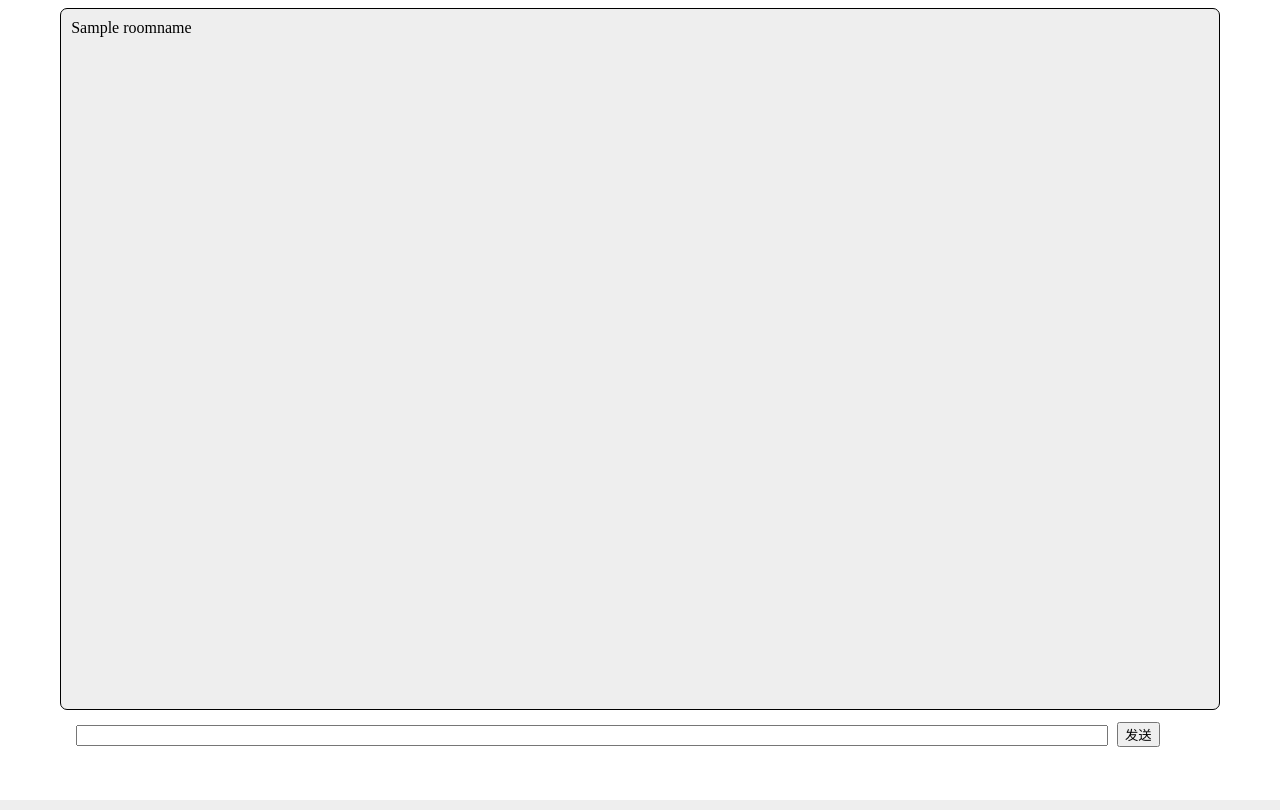
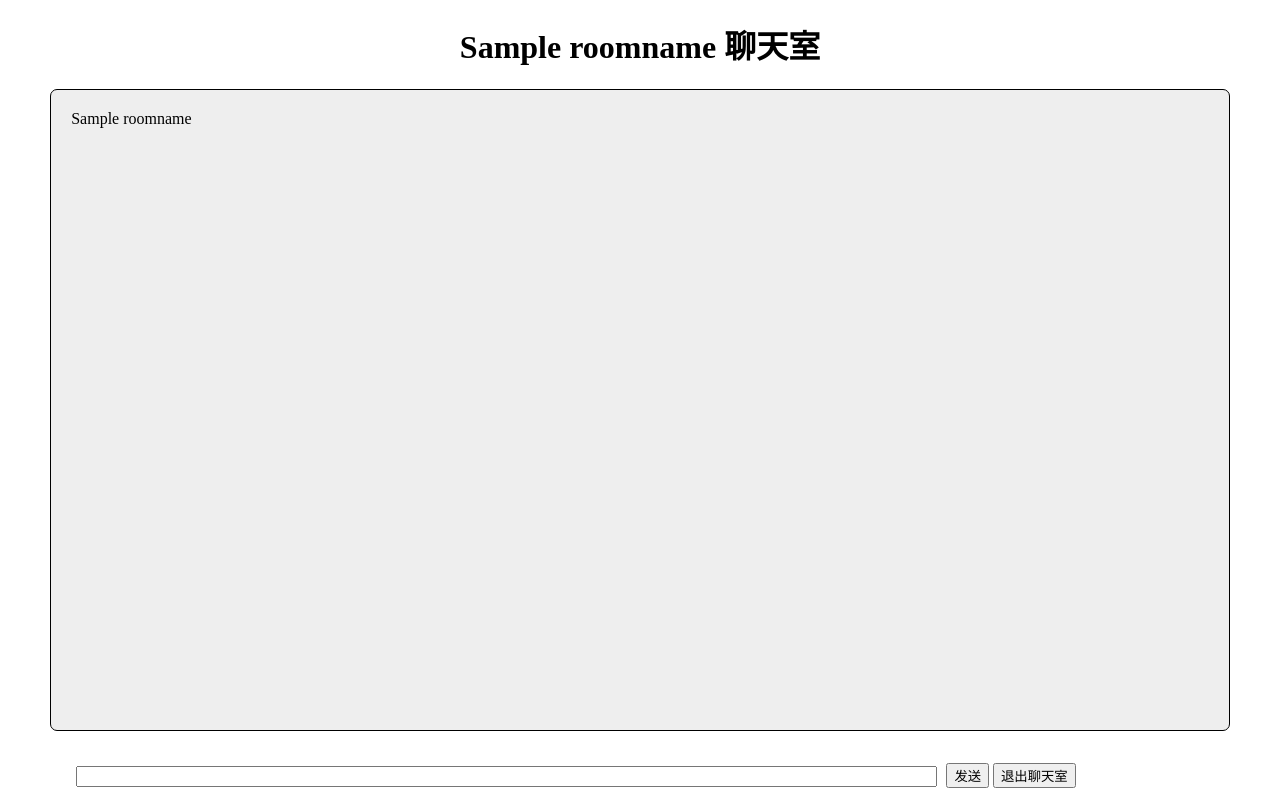
Before and after one commit to Cl-12345/Server, a Django app: template chatroom/chat/templates/chat/chatroom.html in a window 1280 px wide. Run offline with Django 5.2, Linux system fonts and the light colour scheme; the template is opened without the code that fills it: most values are stand-ins (such as "Sample title", 1, 10 or a date in 2020).

Commit message:
upd26.5.4

```diff
--- a/chatroom/chat/templates/chat/chatroom.html
+++ b/chatroom/chat/templates/chat/chatroom.html
@@ -3,14 +3,15 @@
 <head>
     <meta charset="UTF-8">
     <meta name="viewport" content="width=device-width, initial-scale=1.0">
+    <script src="https://code.jquery.com/jquery-3.6.0.min.js"></script>
     <title>{{roomname}}</title>
     <style>
         .chatbox{
             width: 90%;
-            height: 85dvh;
+            height: 75vh;
             border: 1px solid black;
-            margin: auto;
-            padding: 10px;
+            margin: 20px auto;
+            padding: 20px;
             background-color: rgb(238, 238, 238);
             border-radius: 7px;
         }
@@ -21,16 +22,25 @@
         }
         #message{
             margin: 5px;
-            width: 90%;
+            width: 75%;
         }
     </style>
 </head>
 <body>
+    <h1 style="text-align: center;">{{roomname}} 聊天室</h1>
     <div class="chatbox">{{roomname}}</div>
     <form action="submit", class="message_box">
         <input type="text" name="message" id="message">
         <input type="button" value="发送">
+        <input type="button" value="退出聊天室" id="exit">
     </form>
-
+    <script>
+        $('#exit').on('click', function(e) {
+            // console.log(window.location.href)
+            if (confirm('你确定要返回主页吗？')) {
+                window.location.href = '../';
+            }
+        });
+    </script>
 </body>
 </html>
```
Also changed, not shown: chatroom/chat/templates/chat/index.html (+5 -2 lines).
